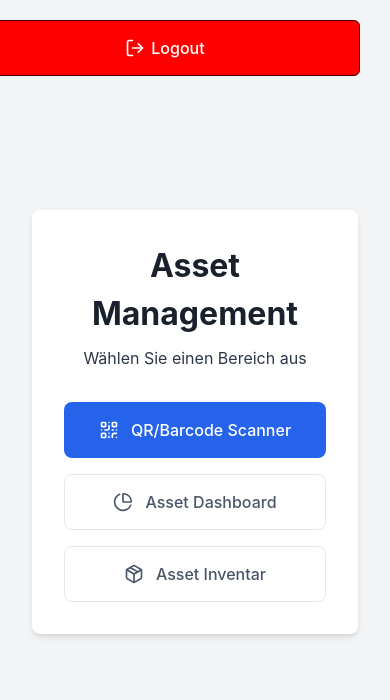
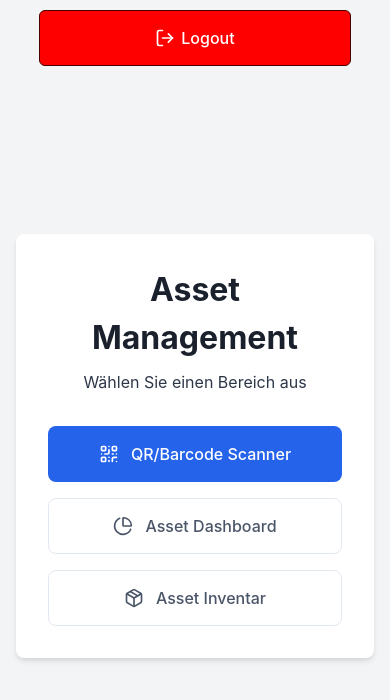
Before and after one commit to nilsmenge/Inventarisierungstool, a React (Vite) app in the folder frontend/: page /navigator in a window 390 px wide. Shown: the top 700 px of the page. Built offline with nearby package versions, Linux system fonts and the light colour scheme.

Commit message:
responsive design

```diff
--- a/frontend/src/Components/Navigator/Navigator.css
+++ b/frontend/src/Components/Navigator/Navigator.css
@@ -130,4 +130,21 @@
         min-width: 200px;
         max-width: 250px;
     }
+
 }
+
+@media (max-width: 480px) {
+    .navigator-container{
+        padding: 1rem;
+        padding-top: 4rem;
+    }
+
+    .logout-btn{
+        position: absolute;
+        top: 10px;
+        left: 50%;
+        transform: translateX(-50%);
+        width: 80%;
+        padding: 1rem 1.5rem;
+    }
+}
```
